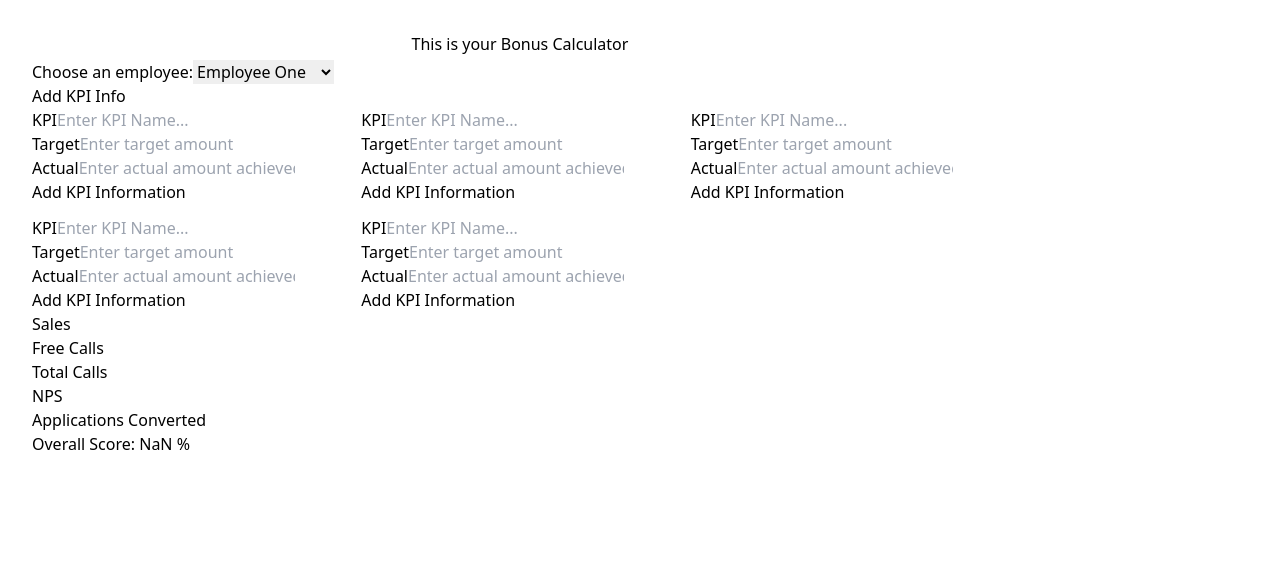
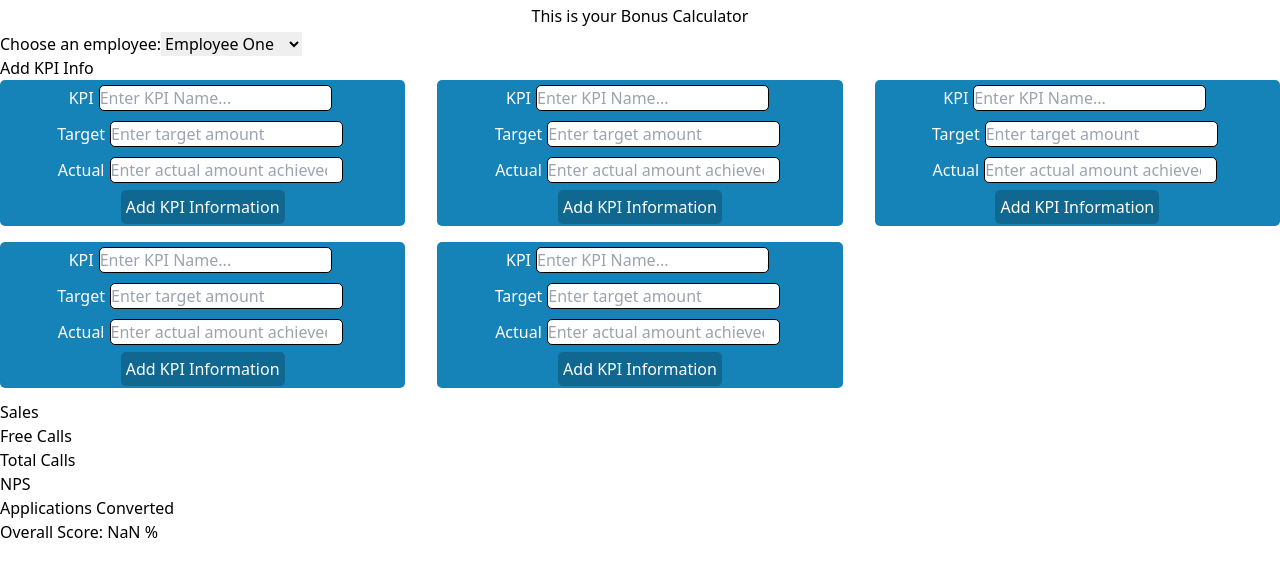
Before and after one commit to rogan-templer/bonus-calculator, a React (Create React App) app: page / in a window 1280 px wide. Shown: the top 576 px of the page. Built offline with nearby package versions, Linux system fonts and the light colour scheme.

Commit message:
forms styled

```diff
--- a/public/styles/main.css
+++ b/public/styles/main.css
@@ -2,6 +2,38 @@
 @tailwind components;
 @tailwind utilities;
 
-.container-size {
-  margin: 2rem;
+.container {
+  max-width: 1500px;
+  margin: 0 auto;
 }
+
+.kpi-tile {
+  background-color: #1582b8;
+  color: #ffffff;
+  border-radius: 5px;
+}
+
+.form-style {
+  display: block;
+  text-align: center;
+}
+
+input[type="text"] {
+  border: 1px solid black;
+  border-radius: 5px;
+  margin: 5px;
+}
+
+input[type="number"] {
+  border: 1px solid black;
+  border-radius: 5px;
+  margin: 5px;
+}
+
+button {
+  background-color: #10678f;
+  color: #ffffff;
+  padding: 5px;
+  margin: 2px;
+  border-radius: 5px;
+}
--- a/src/App.js
+++ b/src/App.js
@@ -12,11 +12,11 @@ import AddTotalCalls from "./components/AddTotalCalls";
 
 function App() {
   return (
-    <div className="md: container md:mx-auto container-size">
-      <GlobalProvider>
+    <GlobalProvider>
+      <div className="container">
         <Header />
         <Employee />
-        <div className="grid grid-cols-3 gap-3">
+        <div className="grid grid-cols-3 gap-x-8 gap-y-4">
           <AddSales />
           <AddTotalCalls />
           <AddFreeCalls />
@@ -24,8 +24,8 @@ function App() {
           <AddNps />
         </div>
         <PercentResult />
-      </GlobalProvider>
-    </div>
+      </div>
+    </GlobalProvider>
   );
 }
 
--- a/src/components/AddAppsConverted.jsx
+++ b/src/components/AddAppsConverted.jsx
@@ -23,7 +23,8 @@ function AddAppsConverted() {
   };
   return (
     <>
-      <form onSubmit={onSubmit} className="">
+      <div className="form-style">
+        <form onSubmit={onSubmit} className="kpi-tile">
           <div>
             <label htmlFor="text">KPI</label>
             <input
@@ -53,6 +54,7 @@ function AddAppsConverted() {
           </div>
           <button>Add KPI Information</button>
         </form>
+      </div>
     </>
   );
 }
--- a/src/components/AddFreeCalls.jsx
+++ b/src/components/AddFreeCalls.jsx
@@ -23,7 +23,8 @@ function AddFreeCalls() {
   };
   return (
     <>
-      <form onSubmit={onSubmit}>
+      <div className="form-style">
+        <form onSubmit={onSubmit} className="kpi-tile">
           <div>
             <label htmlFor="text">KPI</label>
             <input
@@ -53,6 +54,7 @@ function AddFreeCalls() {
           </div>
           <button>Add KPI Information</button>
         </form>
+      </div>
     </>
   );
 }
--- a/src/components/AddNps.jsx
+++ b/src/components/AddNps.jsx
@@ -23,7 +23,8 @@ function AddNps() {
   };
   return (
     <>
-      <form onSubmit={onSubmit}>
+      <div className="form-style">
+        <form onSubmit={onSubmit} className="kpi-tile">
           <div>
             <label htmlFor="text">KPI</label>
             <input
@@ -53,6 +54,7 @@ function AddNps() {
           </div>
           <button>Add KPI Information</button>
         </form>
+      </div>
     </>
   );
 }
--- a/src/components/AddSales.jsx
+++ b/src/components/AddSales.jsx
@@ -25,7 +25,8 @@ function AddSales() {
   };
   return (
     <>
-      <form onSubmit={onSubmit}>
+      <div className="form-style">
+        <form onSubmit={onSubmit} className="kpi-tile">
           <div>
             <label htmlFor="text">KPI</label>
             <input
@@ -56,6 +57,7 @@ function AddSales() {
           </div>
           <button>Add KPI Information</button>
         </form>
+      </div>
     </>
   );
 }
--- a/src/components/AddTotalCalls.jsx
+++ b/src/components/AddTotalCalls.jsx
@@ -23,7 +23,8 @@ function AddTotalCalls() {
   };
   return (
     <>
-      <form onSubmit={onSubmit}>
+      <div className="form-style">
+        <form onSubmit={onSubmit} className="kpi-tile">
           <div>
             <label htmlFor="text">KPI</label>
             <input
@@ -53,6 +54,7 @@ function AddTotalCalls() {
           </div>
           <button>Add KPI Information</button>
         </form>
+      </div>
     </>
   );
 }
--- a/src/components/PercentResult.jsx
+++ b/src/components/PercentResult.jsx
@@ -18,6 +18,7 @@ function PercentResult() {
 
   return (
     <>
+      <div className="mt-3">
         <h4>Sales</h4>
         <ul>
           {sales.map((sale) => {
@@ -81,6 +82,7 @@ function PercentResult() {
         <div>
           <h1>Overall Score: {Math.floor(results)} %</h1>
         </div>
+      </div>
     </>
   );
 }
--- a/tailwind.config.js
+++ b/tailwind.config.js
@@ -3,20 +3,22 @@ module.exports = {
   darkMode: false, // or 'media' or 'class'
   theme: {
     screens: {
-      sm: "480px",
+      sm: "640px",
+      // => @media (min-width: 640px) { ... }
+
       md: "768px",
-      lg: "976px",
-      xl: "1440px",
+      // => @media (min-width: 768px) { ... }
+
+      lg: "1024px",
+      // => @media (min-width: 1024px) { ... }
+
+      xl: "1280px",
+      // => @media (min-width: 1280px) { ... }
+
+      "2xl": "1536px",
+      // => @media (min-width: 1536px) { ... }
     },
-    container: {
-      padding: {
-        DEFAULT: "1rem",
-        sm: "2rem",
-        lg: "4rem",
-        xl: "5rem",
-        "2xl": "6rem",
-      },
-    },
+
     extend: {},
   },
   variants: {
```
Lines whose indentation alone changed are shown as unchanged.
